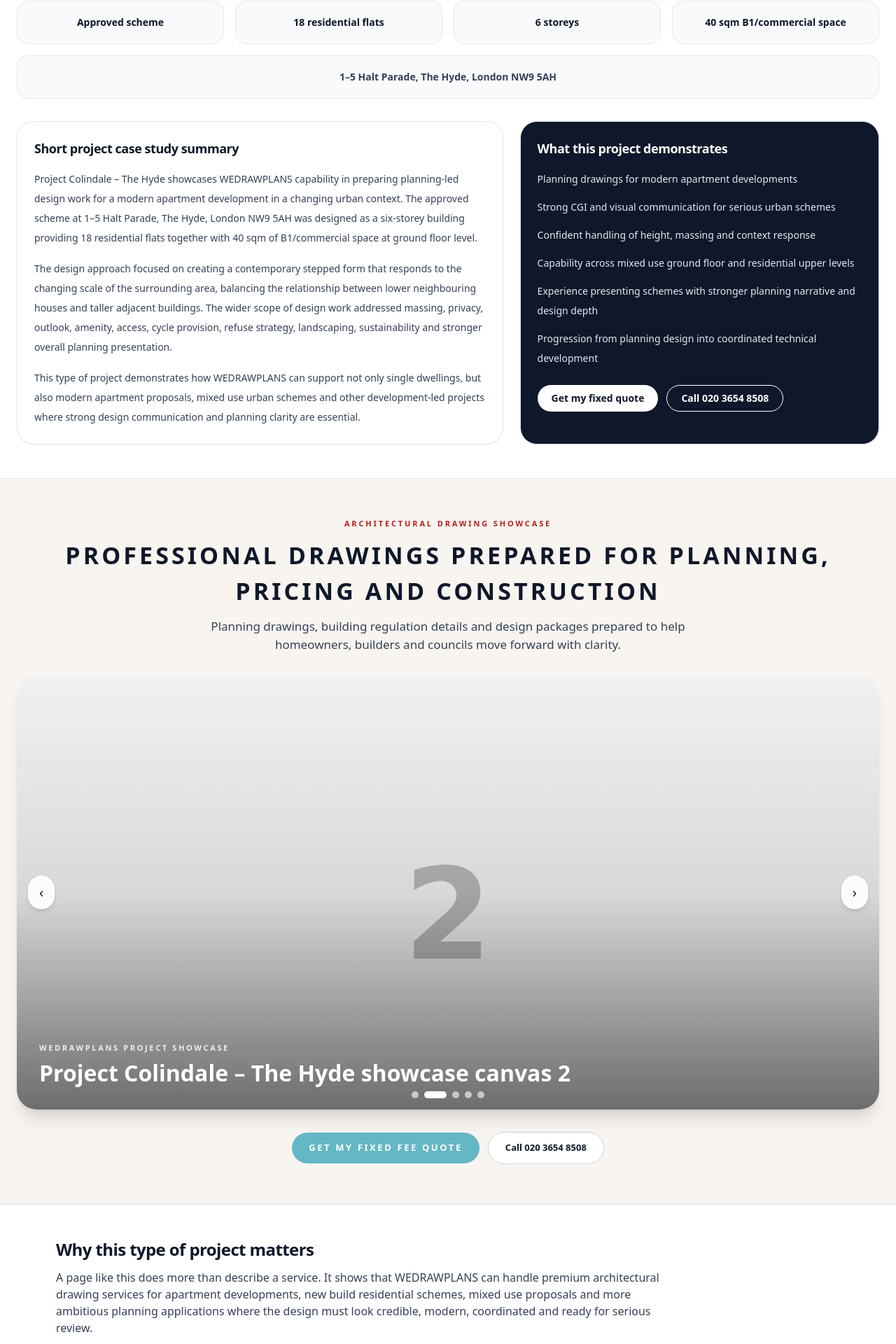
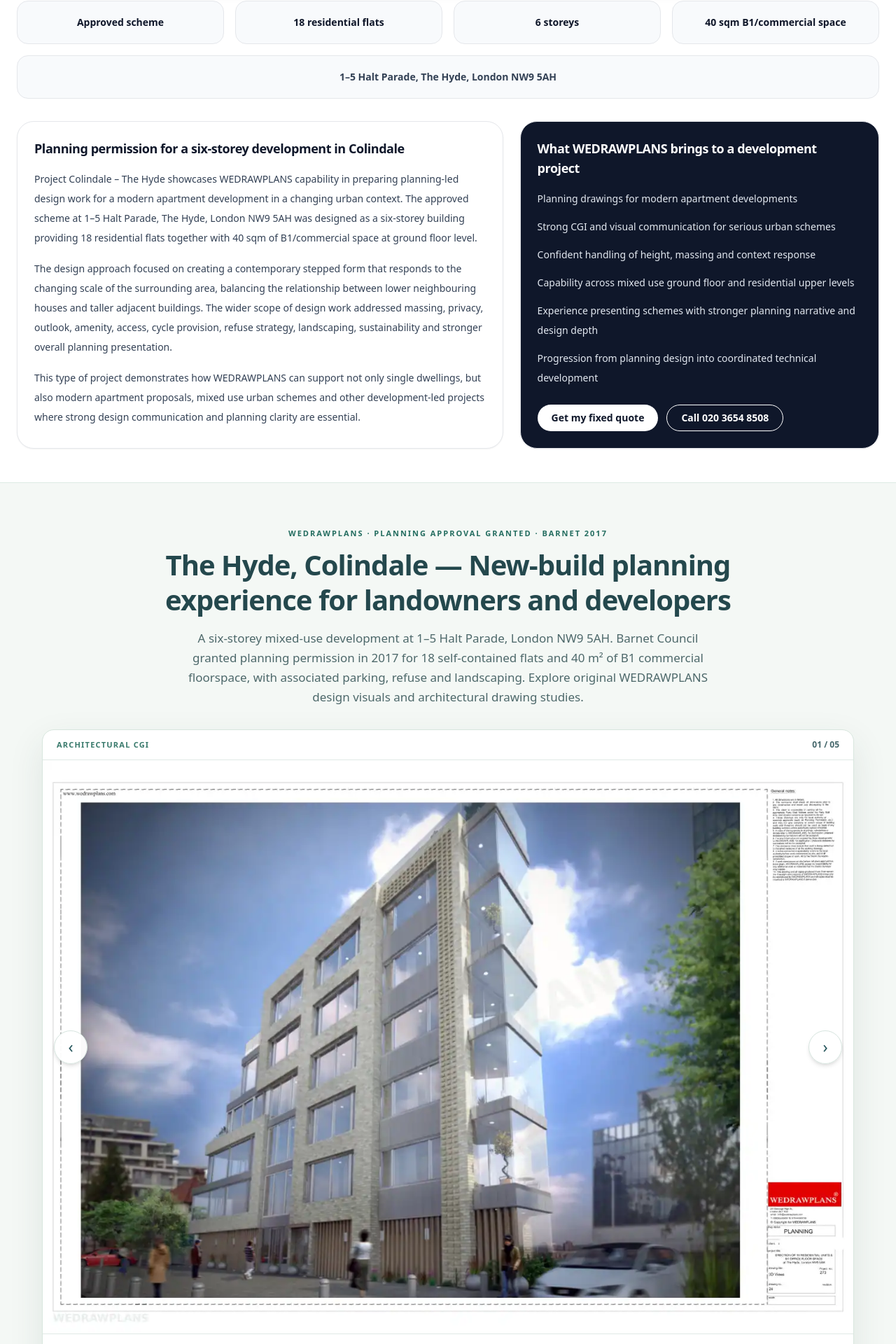
Before and after one commit to WEDRAWPLANS/wedrawplans, a Next.js app: page /new-build-plans in a window 1280 px wide. Shown: the part 2342-4262 px from the top of the page at 70% size. Built offline with nearby package versions, Linux system fonts and the light colour scheme.

Commit message:
Replace all five new-build placeholder canvases with The Hyde developer showcase, 2017 council evidence and planning SEO

```diff
--- a/pages/new-build-plans.tsx
+++ b/pages/new-build-plans.tsx
@@ -2,7 +2,7 @@ import React, { useMemo } from "react";
 import Head from "next/head";
 import Link from "next/link";
 import AllumLaneSiteFeature from "../components/AllumLaneSiteFeature";
-import HeroSlider from "../components/HeroSlider";
+import HydeDeveloperShowcase from "../components/HydeDeveloperShowcase";
 import { submitBoroughLead } from "../lib/submitBoroughLead";
 
 import ApprovalEvidenceStrip from "../components/ApprovalEvidenceStrip";
@@ -36,7 +36,7 @@ export default function NewBuildPlansPage() {
   const pageTitle =
     "New Build Plans and Planning Drawings | Structural Engineering and Town Planning Support | WEDRAWPLANS";
   const pageDescription =
-    "New build planning drawings, architectural design, structural engineering coordination and town planning support for single dwellings, replacement houses, backland plots, apartment schemes, infill developments and mixed use residential projects across London, Outer London and the M25.";
+    "Architectural new-build planning drawings for landowners and property developers across London and the M25. Explore WEDRAWPLANS The Hyde, Colindale: Barnet planning approval granted in 2017 for an 18-flat, six-storey mixed-use development. Site feasibility, planning submissions, apartment schemes, infill and replacement dwellings, and structural coordination.";
   const canonical = "https://www.wedrawplans.co.uk/new-build-plans";
 
   const localBusinessJson = useMemo(
@@ -819,10 +819,10 @@ export default function NewBuildPlansPage() {
                   APPROVED PROJECT SHOWCASE
                 </div>
                 <h2 className="mt-4 text-2xl font-extrabold tracking-tight sm:text-3xl lg:text-4xl">
-                  Project Colindale – The Hyde
+                  The Hyde, Colindale — WEDRAWPLANS approved planning project
                 </h2>
                 <p className="mt-2 text-sm font-semibold uppercase tracking-[0.16em] text-slate-600">
-                  New build planning drawings for multi storey modern apartments
+                  Six-storey residential development · London Borough of Barnet · Approved 2017
                 </p>
               </div>
 
@@ -876,7 +876,7 @@ export default function NewBuildPlansPage() {
 
               <div className="mt-8 grid grid-cols-1 gap-6 lg:grid-cols-[1.15fr_0.85fr]">
                 <div className="rounded-3xl border bg-white p-6 shadow-sm">
-                  <h3 className="text-lg font-extrabold tracking-tight">Short project case study summary</h3>
+                  <h3 className="text-lg font-extrabold tracking-tight">Planning permission for a six-storey development in Colindale</h3>
                   <p className="mt-4 text-sm leading-7 text-slate-700">
                     Project Colindale – The Hyde showcases WEDRAWPLANS capability in preparing planning-led design work
                     for a modern apartment development in a changing urban context. The approved scheme at 1–5 Halt
@@ -898,7 +898,7 @@ export default function NewBuildPlansPage() {
                 </div>
 
                 <div className="rounded-3xl border bg-slate-900 p-6 text-white shadow-sm">
-                  <h3 className="text-lg font-extrabold tracking-tight">What this project demonstrates</h3>
+                  <h3 className="text-lg font-extrabold tracking-tight">What WEDRAWPLANS brings to a development project</h3>
                   <ul className="mt-4 space-y-3 text-sm leading-7 text-slate-200">
                     <li>Planning drawings for modern apartment developments</li>
                     <li>Strong CGI and visual communication for serious urban schemes</li>
@@ -927,56 +927,50 @@ export default function NewBuildPlansPage() {
             </div>
           </section>
 
-          <section id="hyde-showcase" className="border-y border-slate-200 bg-[#fdf8f3]">
-            <HeroSlider
-              slides={[
-                {
-                  src: "/images/hyde-slide-1.jpg",
-                  alt: "Project Colindale – The Hyde showcase canvas 1",
-                },
-                {
-                  src: "/images/hyde-slide-2.jpg",
-                  alt: "Project Colindale – The Hyde showcase canvas 2",
-                },
-                {
-                  src: "/images/hyde-slide-3.jpg",
-                  alt: "Project Colindale – The Hyde showcase canvas 3",
-                },
-                {
-                  src: "/images/hyde-slide-4.jpg",
-                  alt: "Project Colindale – The Hyde showcase canvas 4",
-                },
-                {
-                  src: "/images/hyde-slide-5.jpg",
-                  alt: "Project Colindale – The Hyde showcase canvas 5",
-                },
-              ]}
-            />
-          </section>
+          <HydeDeveloperShowcase />
 
-          <section className="bg-white">
+
+          <section className="bg-white" aria-labelledby="developer-planning-support">
             <div className="mx-auto max-w-6xl px-4 py-12">
-              <h2 className="text-2xl font-extrabold tracking-tight">Why this type of project matters</h2>
-              <p className="mt-3 max-w-4xl text-slate-700">
-                A page like this does more than describe a service. It shows that WEDRAWPLANS can handle premium
-                architectural drawing services for apartment developments, new build residential schemes, mixed use
-                proposals and more ambitious planning applications where the design must look credible, modern,
-                coordinated and ready for serious review.
-              </p>
-
-              <div className="mt-6 grid grid-cols-1 gap-4 md:grid-cols-3">
+              <div className="max-w-4xl">
+                <p className="text-[11px] font-extrabold uppercase tracking-[.17em] text-[#287665]">For landowners, developers and investors</p>
+                <h2 id="developer-planning-support" className="mt-2 text-2xl font-extrabold tracking-tight text-[#223f42] sm:text-3xl">Planning-led design for land with new-build potential</h2>
+                <p className="mt-4 text-[15px] leading-7 text-slate-700">
+                  Every development site has its own constraints and commercial goals. Whether you own a vacant plot,
+                  former commercial premises, a backland parcel or a larger residential redevelopment site,
+                  WEDRAWPLANS can prepare architectural new-build drawings and help structure the planning application.
+                  The Hyde is one example of our experience presenting residential-led development proposals in a
+                  challenging urban location.
+                </p>
+                <p className="mt-3 text-[15px] leading-7 text-slate-700">
+                  We can assess the proposed use and site capacity, develop building massing and layouts, and prepare
+                  elevations, sections, 3D views and Design and Access Statement material. Depending on the project,
+                  the application may also need town-planning, daylight and sunlight, access, ecology, transport,
+                  drainage, fire, energy or other specialist evidence. We help identify the required information
+                  early and coordinate the drawing package with appointed consultants.
+                </p>
+              </div>
+              <div className="mt-7 grid grid-cols-1 gap-4 md:grid-cols-3">
                 <InfoCard
-                  title="Planning-led design strength"
-                  body="We build schemes to read clearly in planning terms, with strong massing, context response, amenity logic, access planning and urban presentation."
+                  title="Understand your site and its potential"
+                  body="For landowners considering new-build houses, infill schemes or flats, we review planning constraints, access, neighbours, amenity and likely design opportunities before the layout is fixed."
                 />
                 <InfoCard
-                  title="Premium visual communication"
-                  body="CGI views, drawing sheets, sections, elevations and image-led showcase content help present WEDRAWPLANS as a serious design partner for more ambitious residential work."
+                  title="Present an application clearly"
+                  body="We develop coordinated site plans, floor plans, elevations, sections and CGI views that explain the development to planners and decision-makers, supported by a clear design narrative."
                 />
                 <InfoCard
-                  title="Technical progression after planning"
-                  body="Once planning is secured, we can move the scheme into Building Regulation drawings, structural coordination and contractor-ready technical development."
+                  title="Move toward technical delivery"
+                  body="Following planning permission, we can agree a further scope for Building Regulations drawings, structural engineering coordination and the information needed for the next stage of development."
                 />
+              </div>
+              <div className="mt-7 flex flex-wrap items-center gap-3">
+                <a href="#new-build-quote" className="inline-flex min-h-11 items-center rounded-full bg-[#246e78] px-6 py-3 text-[13px] font-extrabold text-white hover:bg-[#195761]">Request a quote for your site</a>
+                <a href="https://publicaccess.barnet.gov.uk/online-applications/applicationDetails.do?activeTab=documents&keyVal=OKT5JEJIMAU00"
+                   target="_blank" rel="noopener noreferrer"
+                   className="inline-flex min-h-11 items-center rounded-full border border-[#b7d4cb] px-6 py-3 text-[13px] font-extrabold text-[#246a6a] hover:bg-[#eef7f3]">
+                   See The Hyde planning approval — 17/0660/FUL ↗
+                </a>
               </div>
             </div>
           </section>
```
